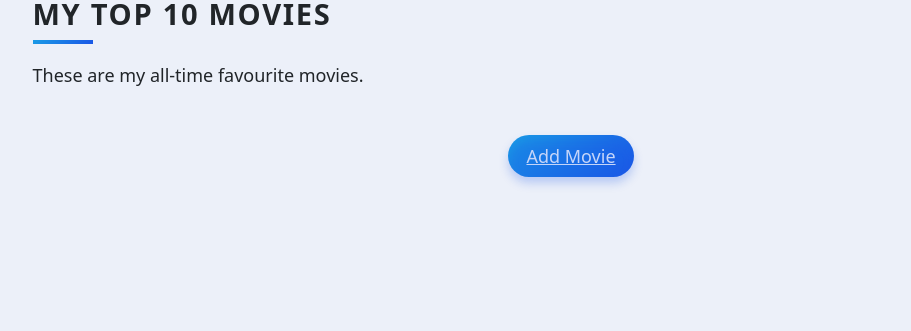
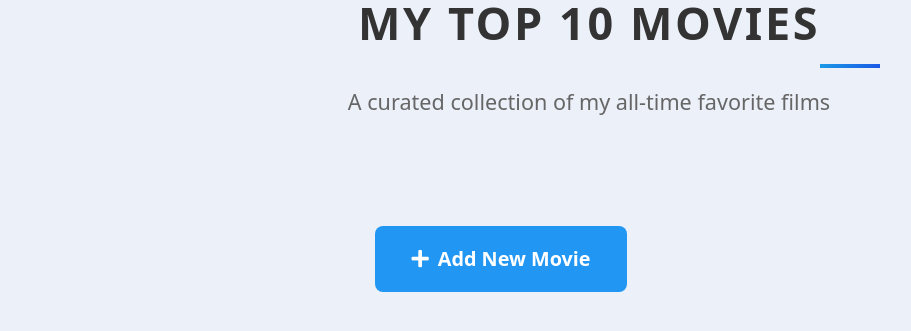
Before and after one commit to mjeyz/My-Top-Movies, a Flask app: template templates/index.html in a window 1280 px wide. Shown: the top 331 px of the page, without its empty margins (69-980 px from the left). Run offline with Flask 3, Linux system fonts and the light colour scheme; the template is opened without the code that fills it, so the values that code supplies are empty; some libraries are stand-ins or nearby versions.

Commit message:
feat: redesign movies page with professional layout and styling
- Implement semantic HTML structure with proper sections and headers
- Add BEM-like class naming convention for better maintainability
- Improve visual hierarchy with gradient overlays and badge styling
- Enhance accessibility with proper heading structure and icons
- Add professional button variants with primary/danger states
- Implement grid-based layout for movie cards
- Update copy text to more professional language

```diff
--- a/static/css/styles.css
+++ b/static/css/styles.css
@@ -1,6 +1,7 @@
 *, *:before, *:after {
   box-sizing: border-box;
 }
+
 html {
   font-size: 18px;
   line-height: 1.5;
@@ -8,6 +9,7 @@
   color: #333;
   font-family: "Nunito Sans", sans-serif;
 }
+
 body {
   margin: 0;
   padding: 0;
@@ -15,9 +17,11 @@
   background-color: #ecf0f9;
   background-attachment: fixed;
 }
+
 .large {
   font-size: 3rem;
 }
+
 .content {
   display: flex;
   margin: 0 auto;
@@ -26,6 +30,7 @@
   flex-wrap: wrap;
   max-width: 1500px;
 }
+
 p.overview {
   font-size: 12px;
   height: 200px;
@@ -33,6 +38,7 @@
   overflow: hidden;
   text-overflow: ellipsis;
 }
+
 .heading {
   width: 100%;
   margin-left: 1rem;
@@ -45,8 +51,8 @@
   margin-bottom: 1rem;
   position: relative;
 }
+
 .heading:after {
-	 display: block;
   content: '';
   position: absolute;
   width: 60px;
@@ -54,12 +60,14 @@
   background: linear-gradient(135deg, #1a9be6, #1a57e6);
   bottom: 0;
 }
+
 .description {
   width: 100%;
   margin-top: 0;
   margin-left: 1rem;
   margin-bottom: 3rem;
 }
+
 .card {
   color: inherit;
   cursor: pointer;
@@ -71,16 +79,19 @@
   margin: 1rem auto;
   position: relative;
 }
+
 @media screen and (max-width: 800px) {
   .card {
     width: calc(50% - 3rem);
   }
 }
+
 @media screen and (max-width: 500px) {
   .card {
     width: 100%;
   }
 }
+
 .front, .back {
   display: flex;
   border-radius: 6px;
@@ -92,13 +103,12 @@
   position: absolute;
   height: 100%;
   width: 100%;
-	 -webkit-backface-visibility: hidden;
   backface-visibility: hidden;
   transform-style: preserve-3d;
   transition: ease-in-out 600ms;
 }
+
 .front {
-	 background-size: cover;
   padding: 2rem;
   font-size: 1.618rem;
   font-weight: 600;
@@ -106,43 +116,44 @@
   overflow: hidden;
   font-family: Poppins, sans-serif;
 }
+
 .front:before {
+  content: '';
   position: absolute;
-	 display: block;
-	 content: '';
-	 top: 0;
-	 left: 0;
-	 right: 0;
-	 bottom: 0;
+  inset: 0;
   background: linear-gradient(135deg, #1a9be6, #1a57e6);
   opacity: 0.25;
   z-index: -1;
 }
+
 .card:hover .front {
   transform: rotateY(180deg);
 }
+
 .card:nth-child(even):hover .front {
   transform: rotateY(-180deg);
 }
+
 .back {
   background: #fff;
   transform: rotateY(-180deg);
   padding: 0 2em;
 }
+
 .card:hover .back {
   transform: rotateY(0deg);
 }
+
 .card:nth-child(even) .back {
   transform: rotateY(180deg);
 }
+
 .card:nth-child(even):hover .back {
   transform: rotateY(0deg);
 }
+
 .button {
-	 transform: translateZ(40px);
   cursor: pointer;
-	 -webkit-backface-visibility: hidden;
-	 backface-visibility: hidden;
   font-weight: bold;
   color: #fff;
   padding: 0.5em 1em;
@@ -154,14 +165,11 @@
   transform-style: preserve-3d;
   transition: 300ms ease;
 }
+
 .button:before {
-	 transition: 300ms ease;
+  content: '';
   position: absolute;
-	 display: block;
-	 content: '';
   transform: translateZ(-40px);
-	 -webkit-backface-visibility: hidden;
-	 backface-visibility: hidden;
   height: calc(100% - 20px);
   width: calc(100% - 20px);
   border-radius: 100px;
@@ -169,46 +177,301 @@
   top: 16px;
   box-shadow: 0 0 10px 10px rgba(26, 87, 230, 0.25);
   background-color: rgba(26, 87, 230, 0.25);
+  transition: 300ms ease;
 }
 
 .button.delete-button {
-	 background-color: rgba(230, 87, 230, 0.25);
   background: linear-gradient(135deg, #e61a46, #e61a1a);
 }
+
 .button.delete-button:before {
   background-color: rgba(230, 87, 230, 0.25);
   box-shadow: 0 0 10px 10px rgba(230, 87, 230, 0.25);
 }
+
 .button:hover {
   transform: translateZ(55px);
 }
+
 .button:hover:before {
   transform: translateZ(-55px);
 }
+
 .button:active {
   transform: translateZ(20px);
 }
+
 .button:active:before {
   transform: translateZ(-20px);
   top: 12px;
-	 top: 12px;
 }
+
 .container.add {
   margin-top: 40px;
   margin-bottom: 20px;
 }
+
 .rating {
   color: #E4BB23;
 }
+
 .review {
   font-style: italic;
 }
+
 .movie_gens {
   font-size: 11.5px;
 }
+
 .title {
   font-weight: bold;
 }
+
 .release_date {
   font-weight: normal;
 }
+
+/* Movies Grid Section */
+.movies-grid {
+  display: grid;
+  grid-template-columns: repeat(auto-fit, minmax(300px, 1fr));
+  gap: 2rem;
+  margin: 3rem 0;
+}
+
+.movie-card {
+  height: 500px;
+  perspective: 1000px;
+  cursor: pointer;
+}
+
+.movie-card:hover .card-front {
+  transform: rotateY(180deg);
+}
+
+.movie-card:hover .card-back {
+  transform: rotateY(0deg);
+}
+
+.card-front,
+.card-back {
+  position: absolute;
+  width: 100%;
+  height: 100%;
+  backface-visibility: hidden;
+  border-radius: 12px;
+  box-shadow: 0 8px 25px rgba(0,0,0,0.15);
+  transition: transform 0.8s cubic-bezier(0.175, 0.885, 0.32, 1.275);
+  overflow: hidden;
+}
+
+.card-front {
+  background: linear-gradient(135deg, #667eea 0%, #764ba2 100%);
+  display: flex;
+  align-items: center;
+  justify-content: center;
+  position: relative;
+}
+
+.movie-poster {
+  width: 100%;
+  height: 100%;
+  object-fit: cover;
+  position: absolute;
+  top: 0;
+  left: 0;
+}
+
+.poster-overlay {
+  position: absolute;
+  top: 0;
+  left: 0;
+  width: 100%;
+  height: 100%;
+  background: linear-gradient(
+    to bottom,
+    rgba(0,0,0,0.2) 0%,
+    rgba(0,0,0,0.4) 100%
+  );
+}
+
+.front-content {
+  position: relative;
+  z-index: 2;
+  text-align: center;
+}
+
+.ranking-badge {
+  background: rgba(255,255,255,0.95);
+  color: #333;
+  padding: 1rem 1.5rem;
+  border-radius: 50%;
+  font-size: 1.5rem;
+  font-weight: bold;
+  box-shadow: 0 4px 15px rgba(0,0,0,0.2);
+  border: 3px solid #fff;
+}
+
+.card-back {
+  background: linear-gradient(135deg, #1e3c72 0%, #2a5298 100%);
+  color: white;
+  transform: rotateY(180deg);
+  padding: 2rem;
+  display: flex;
+  flex-direction: column;
+}
+
+.movie-header {
+  margin-bottom: 1.5rem;
+  text-align: center;
+}
+
+.movie-title {
+  font-size: 1.4rem;
+  margin: 0 0 0.5rem 0;
+  color: white;
+}
+
+.release-year {
+  color: #ccc;
+  font-size: 1rem;
+}
+
+.rating-section {
+  margin-bottom: 1.5rem;
+  text-align: center;
+}
+
+.rating-display {
+  display: inline-flex;
+  align-items: center;
+  gap: 0.5rem;
+  background: rgba(255,255,255,0.1);
+  padding: 0.5rem 1rem;
+  border-radius: 25px;
+  backdrop-filter: blur(10px);
+}
+
+.rating-value {
+  font-size: 1.2rem;
+  font-weight: bold;
+}
+
+.rating-icon {
+  color: #ffd700;
+}
+
+.review-section {
+  margin-bottom: 1.5rem;
+  flex-grow: 1;
+}
+
+.movie-review {
+  font-style: italic;
+  color: #e0e0e0;
+  margin: 0;
+  line-height: 1.5;
+  font-size: 0.95rem;
+}
+
+.synopsis-section {
+  margin-bottom: 2rem;
+}
+
+.movie-synopsis {
+  color: #ccc;
+  line-height: 1.4;
+  font-size: 0.9rem;
+  display: -webkit-box;
+  -webkit-line-clamp: 3;
+  -webkit-box-orient: vertical;
+  overflow: hidden;
+}
+
+.action-buttons {
+  display: flex;
+  gap: 1rem;
+  margin-top: auto;
+}
+
+.btn {
+  display: inline-flex;
+  align-items: center;
+  gap: 0.5rem;
+  padding: 0.75rem 1.5rem;
+  border-radius: 8px;
+  text-decoration: none;
+  font-weight: 600;
+  transition: all 0.3s ease;
+  border: none;
+  cursor: pointer;
+  flex: 1;
+  justify-content: center;
+}
+
+.btn-primary {
+  background: #4CAF50;
+  color: white;
+}
+
+.btn-primary:hover {
+  background: #45a049;
+  transform: translateY(-2px);
+}
+
+.btn-danger {
+  background: #f44336;
+  color: white;
+}
+
+.btn-danger:hover {
+  background: #da190b;
+  transform: translateY(-2px);
+}
+
+.btn-large {
+  padding: 1rem 2rem;
+  font-size: 1.1rem;
+  background: #2196F3;
+  color: white;
+}
+
+.btn-large:hover {
+  background: #1976D2;
+  transform: translateY(-2px);
+}
+
+.add-movie-section {
+  margin: 3rem 0;
+}
+
+.content-header {
+  text-align: center;
+  margin-bottom: 2rem;
+}
+
+.heading {
+  font-size: 2.5rem;
+  color: #333;
+  margin-bottom: 1rem;
+}
+
+.description {
+  font-size: 1.2rem;
+  color: #666;
+}
+
+@media (max-width: 768px) {
+  .movies-grid {
+    grid-template-columns: 1fr;
+    gap: 1.5rem;
+  }
+
+  .movie-card {
+    height: 450px;
+  }
+
+  .heading {
+    font-size: 2rem;
+  }
+}
--- a/templates/index.html
+++ b/templates/index.html
@@ -1,35 +1,64 @@
 {% extends 'base.html' %}
 
-{% block title %}My Top 10 Movies{% endblock %}
+{% block title %}My Top 10 Movies Collection{% endblock %}
 
 {% block content %}
 <div class="container">
-  <h1 class="heading">My Top 10 Movies</h1>
-  <p class="description">These are my all-time favourite movies.</p>
-  {% for movie in movies %}
-  <div class="card">
-    <div class="front" style="background-image: url('{{ movie[7] }}');">
-        <p class="large">{{ movie[5] }}</p>
-    </div>
-    <div class="back">
-      <div>
-        <div class="title">{{ movie[1] }} <span class="release_date">({{ movie[2] }})</span></div>
-        <div class="rating">
-            <label>{{ movie[4] if movie[4] else 'N/A' }}</label>
-            <i class="fas fa-star star"></i>
+  <header class="content-header">
+    <h1 class="heading">My Top 10 Movies</h1>
+    <p class="description">A curated collection of my all-time favorite films</p>
+  </header>
+
+  <div class="movies-grid">
+    {% for movie in movies %}
+    <div class="movie-card">
+      <div class="card-front">
+        <img src="{{ movie[7] }}" alt="{{ movie[1] }} poster" class="movie-poster">
+        <div class="poster-overlay"></div>
+        <div class="front-content">
+          <span class="ranking-badge">#{{ movie[5] }}</span>
         </div>
-        <p class="review">"{{ movie[6] if movie[6] else 'No review yet' }}"</p>
-        <p class="overview">{{ movie[3] }}</p>
+      </div>
+      <div class="card-back">
+        <div class="back-content">
+          <div class="movie-header">
+            <h2 class="movie-title">{{ movie[1] }}</h2>
+            <span class="release-year">({{ movie[2] }})</span>
+          </div>
 
-        <a href="{{ url_for('rate_movie', id=movie[0]) }}" class="button">Update</a>
-        <a href="{{ url_for('delete_movie', id=movie[0]) }}" class="button delete-button">Delete</a>
+          <div class="rating-section">
+            <div class="rating-display">
+              <span class="rating-value">{{ movie[4] if movie[4] else 'N/A' }}</span>
+              <i class="fas fa-star rating-icon"></i>
+            </div>
+          </div>
+
+          <div class="review-section">
+            <blockquote class="movie-review">"{{ movie[6] if movie[6] else 'Review coming soon' }}"</blockquote>
+          </div>
+
+          <div class="synopsis-section">
+            <p class="movie-synopsis">{{ movie[3] }}</p>
+          </div>
+
+          <div class="action-buttons">
+            <a href="{{ url_for('rate_movie', id=movie[0]) }}" class="btn btn-primary">
+              <i class="fas fa-edit"></i> Edit
+            </a>
+            <a href="{{ url_for('delete_movie', id=movie[0]) }}" class="btn btn-danger">
+              <i class="fas fa-trash"></i> Delete
+            </a>
+          </div>
+        </div>
       </div>
     </div>
+    {% endfor %}
   </div>
-  {% endfor %}
-</div>
-<div class="container text-center add">
-  <a href="{{ url_for('add_movie') }}" class="button">Add Movie</a>
 </div>
 
+<div class="container text-center add-movie-section">
+  <a href="{{ url_for('add_movie') }}" class="btn btn-large">
+    <i class="fas fa-plus"></i> Add New Movie
+  </a>
+</div>
 {% endblock %}
```
Also changed, not shown: movies.db. Lines whose indentation alone changed are shown as unchanged.
